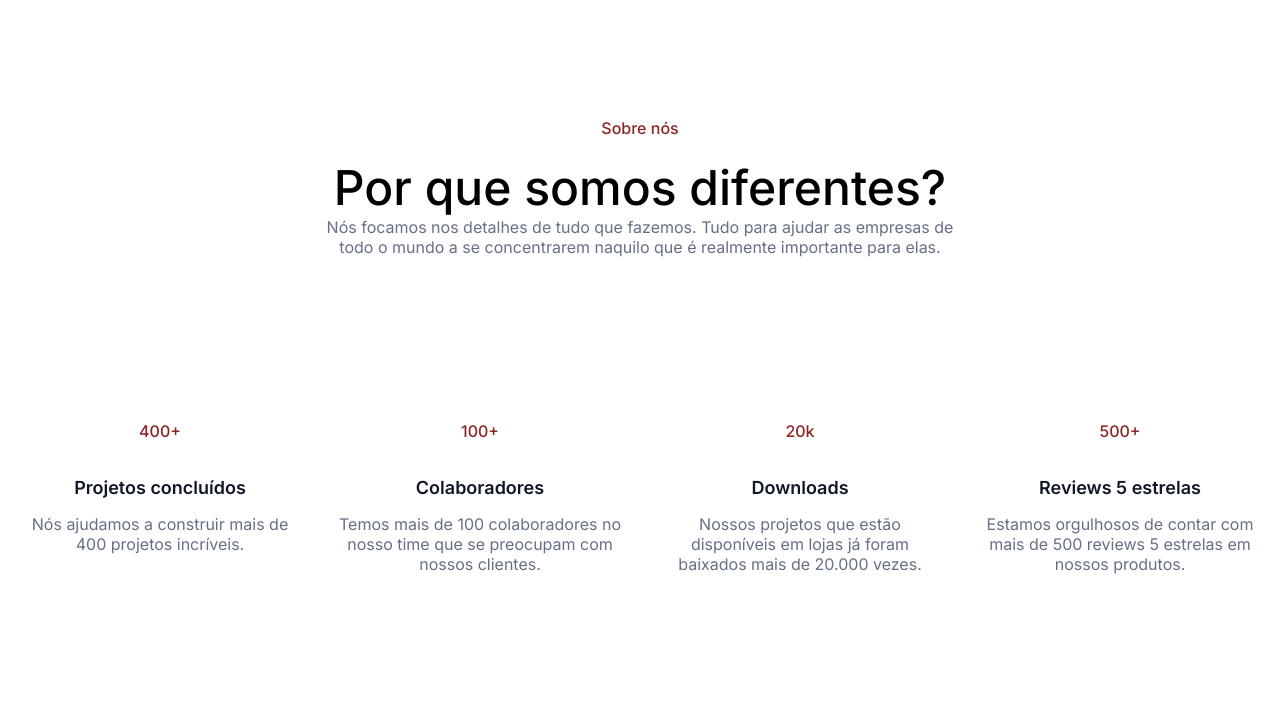
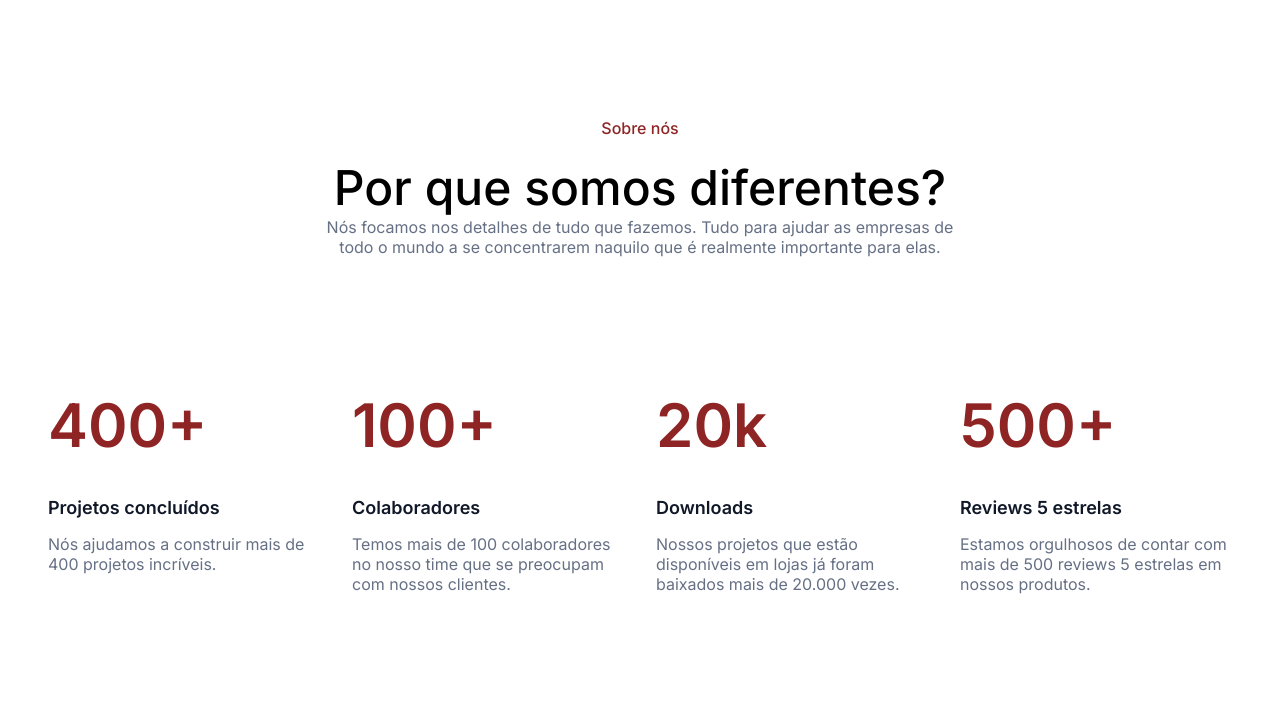
Before and after one commit to mateuspistillo/landing-page, a plain HTML site: page index.html in a window 1280 px wide. Shown: the part 73-800 px from the top of the page. Drawn offline with Linux system fonts and the light colour scheme.

Commit message:
ajustes na seção de metricas

```diff
--- a/css/styles.css
+++ b/css/styles.css
@@ -90,18 +90,33 @@ button#signUp {
     display: flex;
     justify-content: space-around;
     align-items: center;
+    padding: 1rem 2rem;
 }
 
 .metricas-blocos {
     width: 300px;
-    height: 200px;
-    margin: 1rem;
+    height: 250px;
+    margin: 0 1rem;
+    text-align: start;
+}
+
+.metricas-blocos h2 {
+    font-size: 60px;
+    font-weight: 600;
+    color: var(--main-color);
+    text-align: start;
+    padding-left: 0px;
 }
 
 .metricas-container h3 {
     font-size: 18px;
     color: #101828;
     margin: 1rem 0;
+}
+
+.metricas-container p {
+    font-size: 16px;
+    color: var(--text-color);
 }
 
 .container-talentos {
```
Also changed, not shown: index.html (+1 -0 lines).
